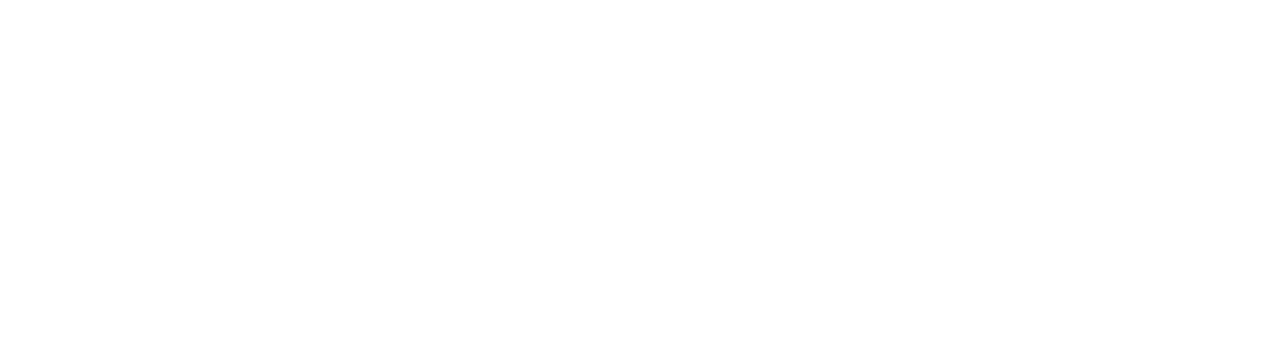
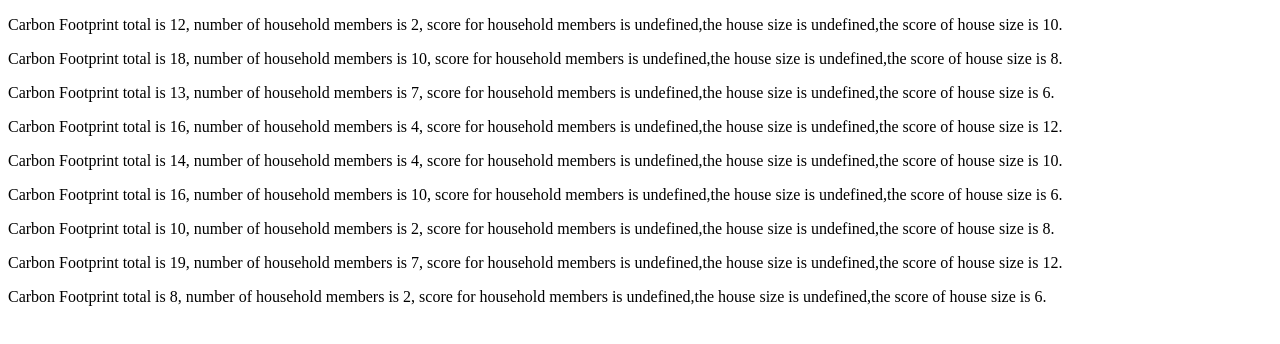
Before and after one commit to CIT93/jasminec-pub, a plain HTML site: page w4/index.html in a window 1280 px wide. Drawn offline with Linux system fonts and the light colour scheme.

Commit message:
updated output to DOM

```diff
--- a/w4/index.html
+++ b/w4/index.html
@@ -7,6 +7,8 @@
     <script defer src="main.js"></script>
 </head>
 <body>
+    <div id="output">
 
+    </div>
 </body>
 </html>
--- a/w4/main.js
+++ b/w4/main.js
@@ -40,7 +40,7 @@ function determineHouseHoldPts(numberInHousehold) {
 
     }
 
-     return houseHoldPts
+     return houseHoldPts;
 }
 
 console.log("global scope");
@@ -55,8 +55,15 @@ function start(houseHoldMembers, houseSize) {
 }
 
 function displayOutput() {
+    for (arr of cfpData){
+        console.log(arr)
+        const output = document.getElementById("output");
+        const newP = document.createElement("p");
+        newP.textContent = `Carbon Footprint total is ${arr[4]}, number of household members is ${arr[3]}, score for household members is ${arr[10]},the house size is ${arr["apartment"]},the score of house size is ${arr[2]}.`;
+        output.appendChild(newP);
+    }
+}
 
-}
 
 start(3, "apartment");
 start(4, "large");
```
